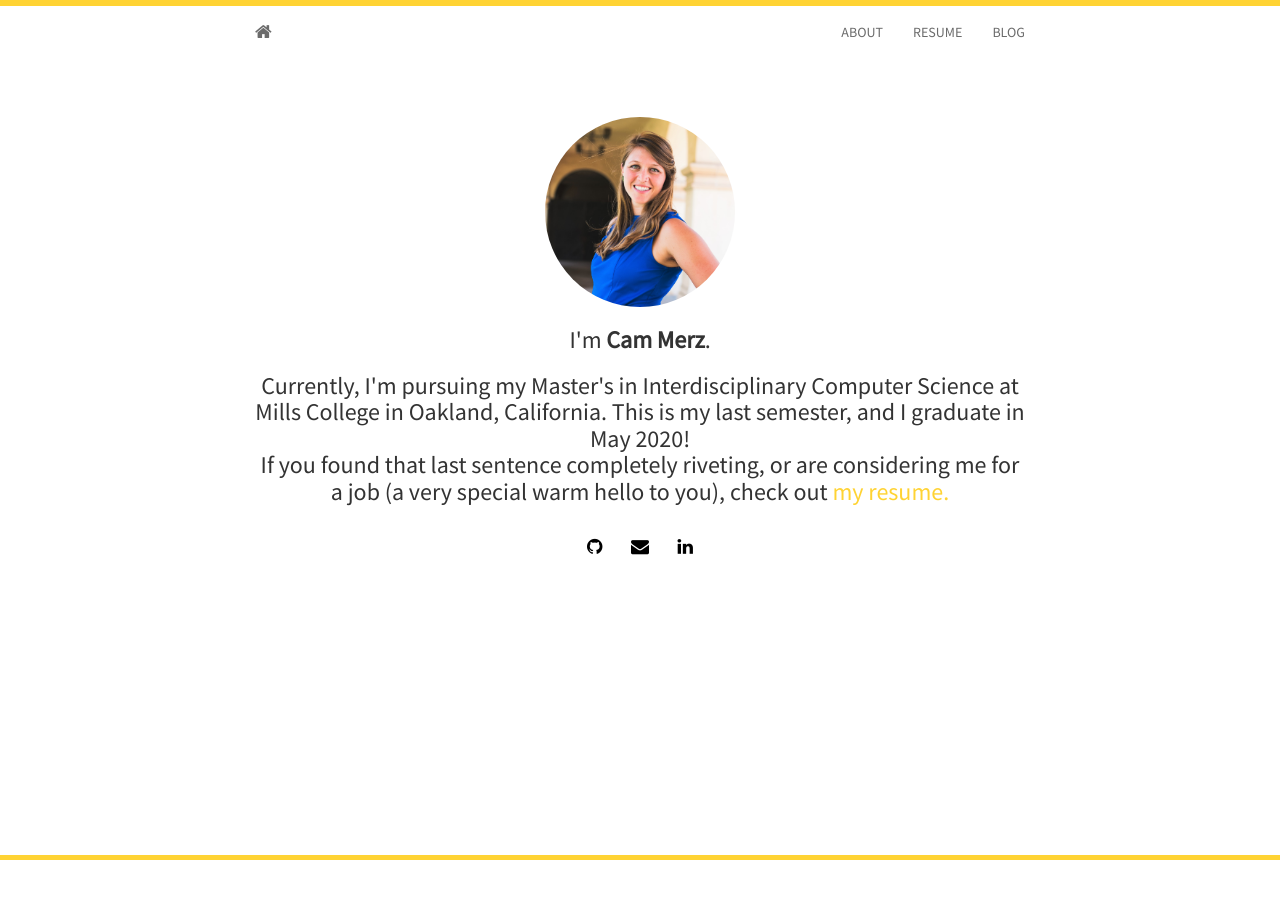
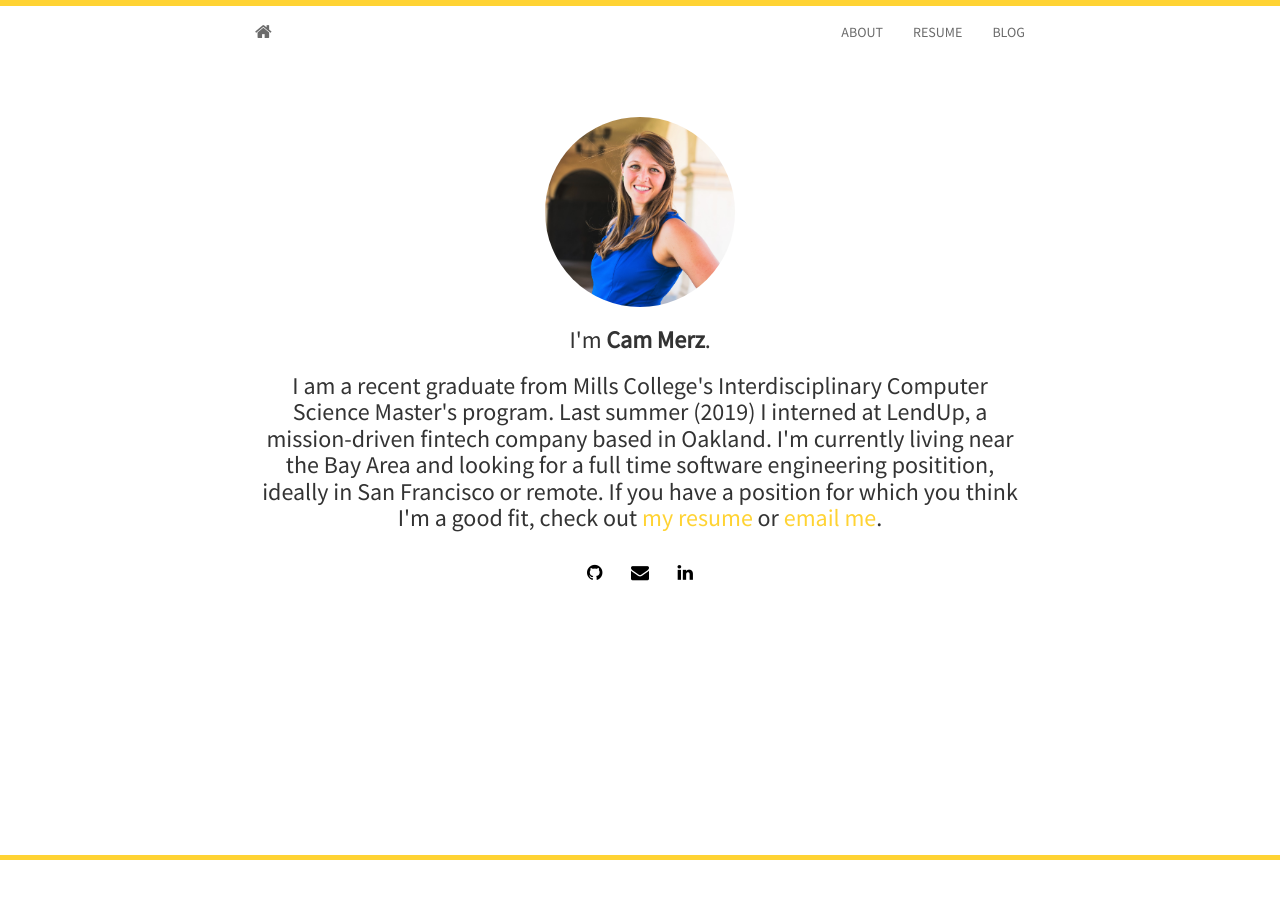
Before and after one commit to camerose/camerose.github.io, a Jekyll site: the page built from about_me.html, in a window 1280 px wide. Built offline with Jekyll 4.4.1, drawn with Linux system fonts in a browser that asks for light colours; nearby versions of some CDN libraries.

Commit message:
Update about_me.html

```diff
--- a/about_me.html
+++ b/about_me.html
@@ -13,9 +13,7 @@ layout: home
 	  </h3>
 
 	  <h3>
-		  Currently, I'm pursuing my Master's in Interdisciplinary Computer Science at Mills College in Oakland, California. This is my last semester, and I graduate in May 2020! <br>
-          If you found that last sentence completely riveting, or are considering me for a job (a very special warm hello to you), check out
-		  <a href="https://github.com/camerz/camerz.github.io/blob/master/assets/CamilleMerzResumeNoContact.pdf"> my resume.</a>
+		  I am a recent graduate from Mills College's Interdisciplinary Computer Science Master's program. Last summer (2019) I interned at LendUp, a mission-driven fintech company based in Oakland. I'm currently living near the Bay Area and looking for a full time software engineering positition, ideally in San Francisco or remote. If you have a position for which you think I'm a good fit, check out <a href="https://github.com/camerz/camerz.github.io/blob/master/assets/CamilleMerzResumeNoContact.pdf">my resume</a> or <a href="hi@camillemerz.com">email me</a>.
 	  </h3>
 
 	  {% include social.html %}
```
